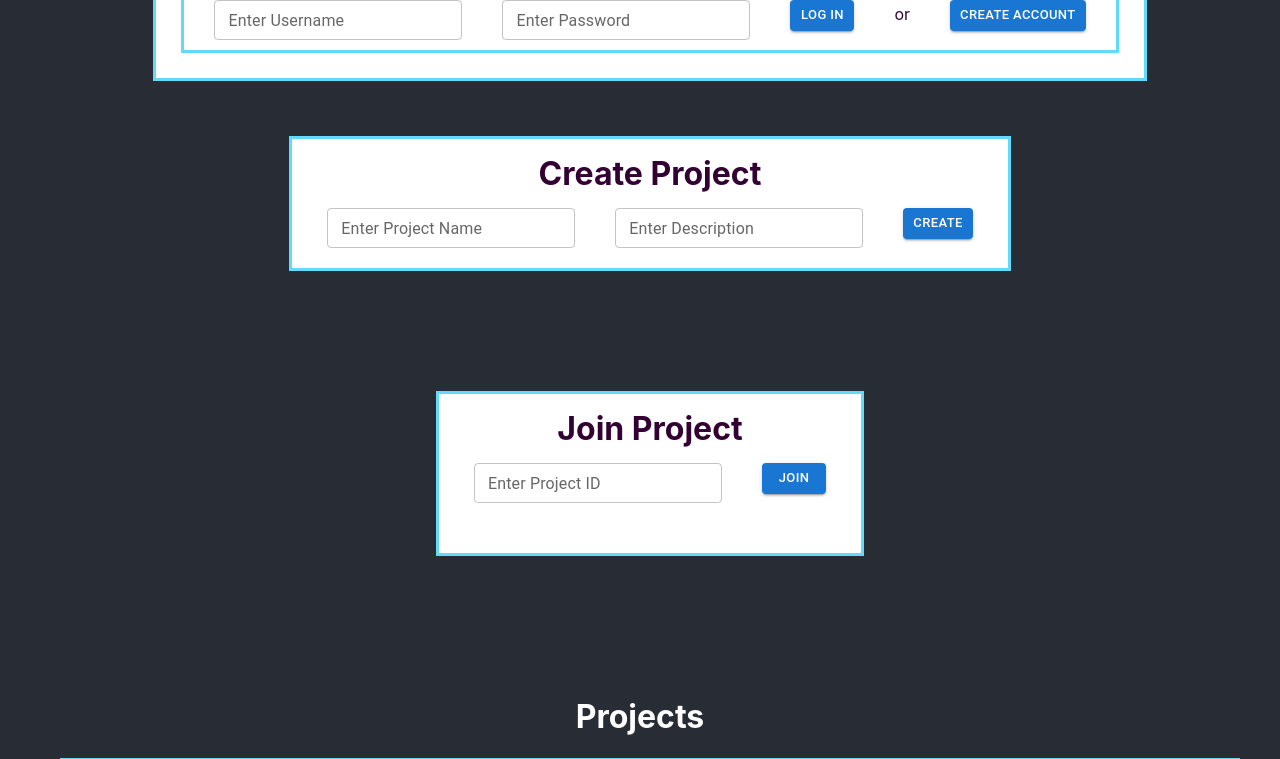
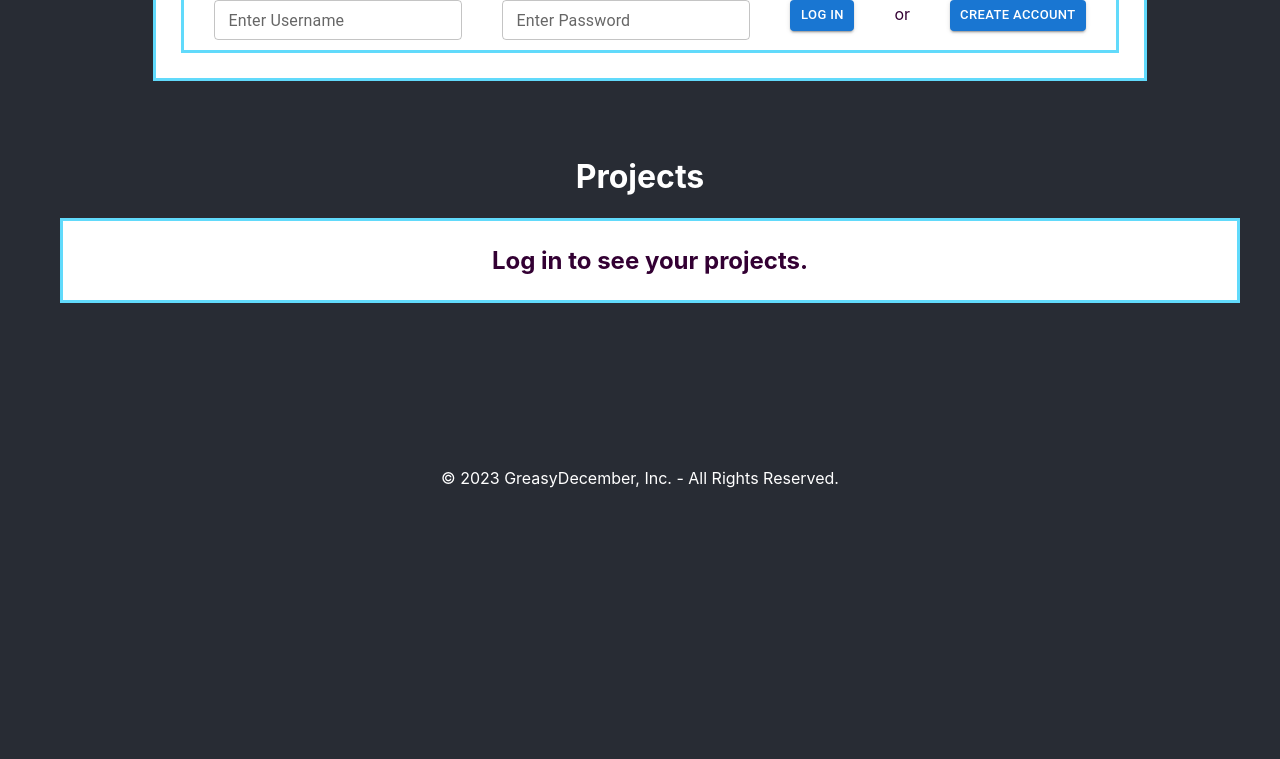
Before and after one commit to pauljhan01/Greasy-December, a React (Create React App) app in the folder client/: page / in a window 1280 px wide. Shown: the part 900-1659 px from the top of the page. After the commit the page ends 1404 px from the top, so only its background shows below. Built offline with nearby package versions, Linux system fonts and the light colour scheme.

Commit message:
Updated to hide Create Project and Join project
Updated so that Create Project and Join Project can only be seen once logged in

```diff
--- a/client/src/AwesomeApp.js
+++ b/client/src/AwesomeApp.js
@@ -692,6 +692,14 @@ function AwesomeApp(){
                 )}
             </div>
 
+
+
+
+            {/*Show Project List Section if logged in*/}
+            { loginStatus ? (
+
+                <div>
+
                     {/*Create Project Section*/}
                     <div className={"collection"}>
                         <div className={"login"}>
@@ -720,8 +728,6 @@ function AwesomeApp(){
                         </div>
                     </div>
 
-            {/*Show Project List Section if logged in*/}
-            { loginStatus ? (
                     <div className={"collection"}>
                         <h1>Projects</h1>
                         <div className={"doc"}>
@@ -763,11 +769,13 @@ function AwesomeApp(){
                         {/*{ProjectCall(getProjects)}*/}
                     </div>
 
+                </div>
+
             ):(
                 <div className={"collection"}>
                     <h1>Projects</h1>
                     <div className={"doc"}>
-                        <h2>You have no active projects.</h2>
+                        <h2>Log in to see your projects.</h2>
                     </div>
                 </div>
             )}
```
Lines whose indentation alone changed are shown as unchanged.
